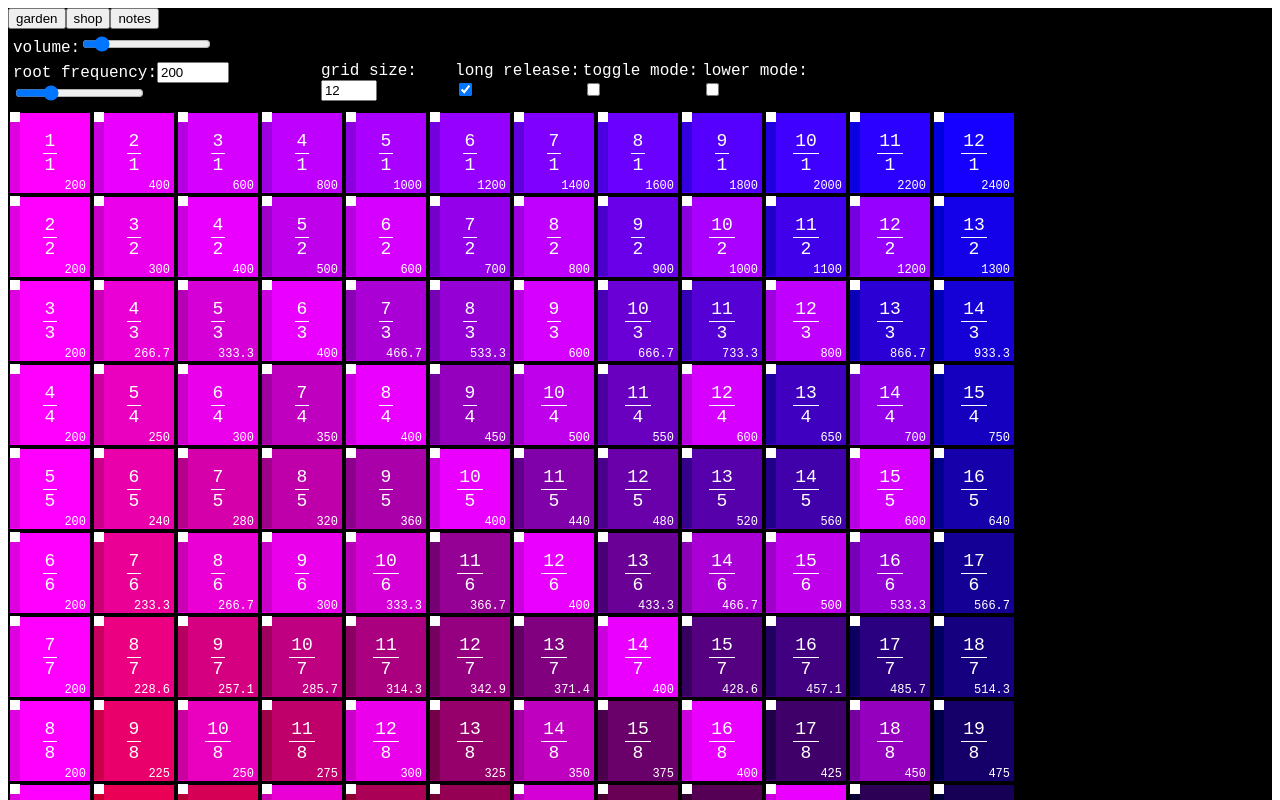
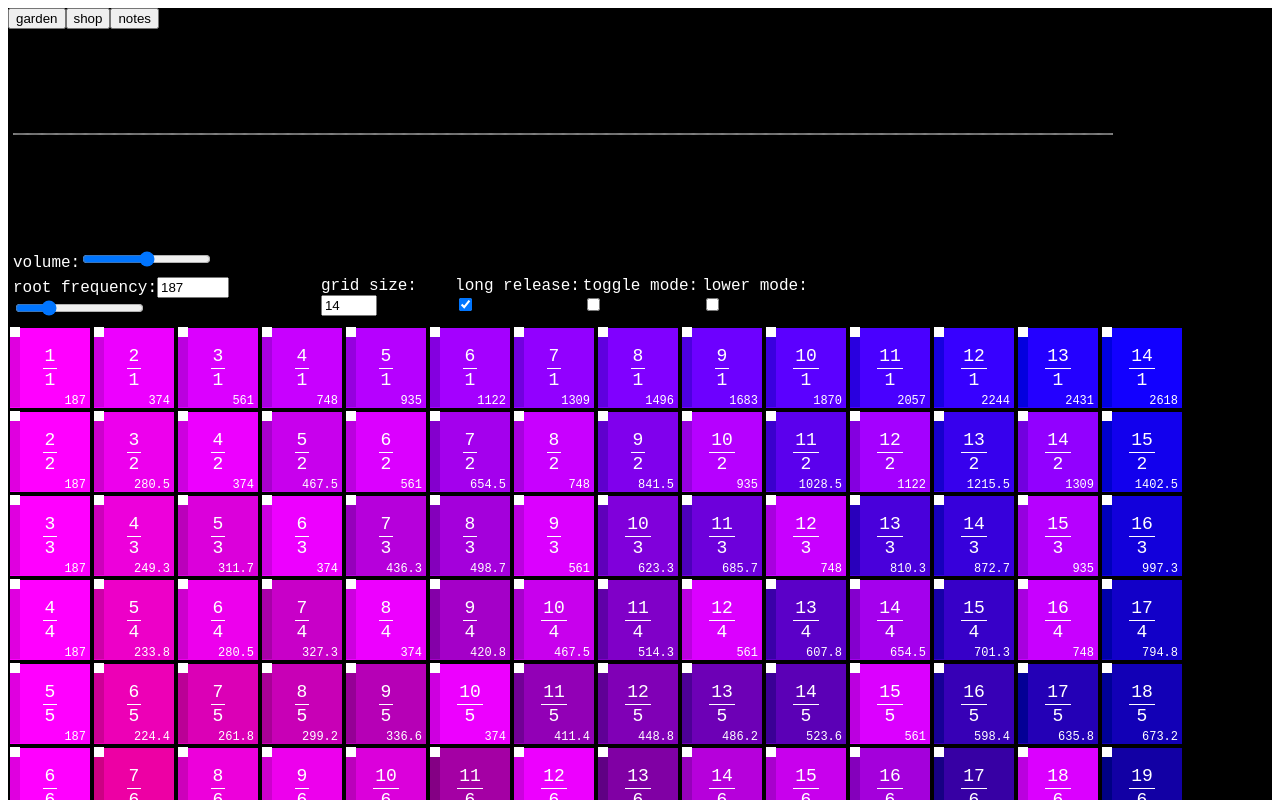
Before and after one commit to nomisaur/garden, a React app: page / in a window 1280 px wide. Both pictures are taken after a click on the button "notes". Shown: the top 800 px of the page. Built offline with nearby package versions, Linux system fonts and the light colour scheme; the HTML template or start-up script is replaced by a standard one.

Commit message:
visualizer!!!

```diff
--- /dev/null
+++ b/src/components/music/canvas/canvas.js
@@ -0,0 +1,28 @@
+import React, { useRef, useEffect } from 'react';
+
+export const Canvas = ({ draw, ...props }) => {
+   const canvasRef = useRef(null);
+
+   useEffect(() => {
+      const canvas = canvasRef.current;
+      const context = canvas.getContext('2d');
+      context.fillStyle = '#000';
+      context.lineWidth = 1;
+      context.strokeStyle = '#fff';
+      let animationFrameId;
+
+      const render = () => {
+         draw(context);
+         animationFrameId = window.requestAnimationFrame(render);
+      };
+      render();
+
+      return () => {
+         window.cancelAnimationFrame(animationFrameId);
+      };
+   }, [draw]);
+
+   console.log('Canvas render');
+
+   return <canvas ref={canvasRef} {...props} />;
+};
--- /dev/null
+++ b/src/components/music/canvas/index.js
@@ -0,0 +1 @@
+export * from './canvas';
--- a/src/components/music/music.js
+++ b/src/components/music/music.js
@@ -4,18 +4,23 @@ import { isDev } from '../../config';
 
 import { NoteGrid } from './noteGrid';
 import { VolumeSlider } from './volumeSlider';
+import { Visualizer } from './visualizer';
 
 export const Music = () => {
    const { hasInteracted } = useAppContext();
    const [audioCtx] = useState(new AudioContext());
    const [masterGain] = useState(audioCtx.createGain());
+   const [analyser] = useState(audioCtx.createAnalyser());
 
    useEffect(() => {
-      masterGain.connect(audioCtx.destination);
+      analyser.fftSize = 2048;
+      masterGain.connect(analyser);
+      analyser.connect(audioCtx.destination);
    }, []);
 
    return hasInteracted || isDev ? (
-      <MusicContext.Provider value={{ audioCtx, masterGain }}>
+      <MusicContext.Provider value={{ audioCtx, masterGain, analyser }}>
+         <Visualizer />
          <VolumeSlider />
          <NoteGrid />
       </MusicContext.Provider>
--- /dev/null
+++ b/src/components/music/visualizer/index.js
@@ -0,0 +1 @@
+export * from './visualizer';
--- /dev/null
+++ b/src/components/music/visualizer/visualizer.js
@@ -0,0 +1,42 @@
+import React, { useState, useEffect, useReducer, useRef } from 'react';
+import { useMusicContext } from '../../../hooks';
+import { Canvas } from '../canvas';
+
+export const Visualizer = () => {
+   const { audioCtx, masterGain, analyser } = useMusicContext();
+   const bufferLength = analyser.frequencyBinCount;
+   const [dataArray] = useState(new Uint8Array(bufferLength));
+   useEffect(() => {
+      analyser.getByteTimeDomainData(dataArray);
+   }, []);
+
+   return (
+      <Canvas
+         height={200}
+         width={1100}
+         style={{ padding: '5px' }}
+         draw={(canvasCtx) => {
+            const { width, height } = canvasCtx.canvas;
+            analyser.getByteTimeDomainData(dataArray);
+            canvasCtx.clearRect(0, 0, width, height);
+            canvasCtx.beginPath();
+            const sliceWidth = (width * 1.0) / bufferLength;
+            let x = 0;
+            for (let i = 0; i < bufferLength; i++) {
+               const v = dataArray[i] / 128.0;
+               const y = (v * height) / 2;
+
+               if (i === 0) {
+                  canvasCtx.moveTo(x, y);
+               } else {
+                  canvasCtx.lineTo(x, y);
+               }
+
+               x += sliceWidth;
+            }
+            canvasCtx.lineTo(width, height / 2);
+            canvasCtx.stroke();
+         }}
+      />
+   );
+};
--- a/src/config.js
+++ b/src/config.js
@@ -5,9 +5,9 @@ export const { isDev } = webpackConfig;
 export const ticRate = 100;
 
 // initial music settings
-export const initialVolume = 0.1;
-export const rootFrequency = 200;
-export const noteGridSize = 12;
+export const initialVolume = 0.5;
+export const rootFrequency = 187;
+export const noteGridSize = 14;
 export const initialToggleMode = false;
 export const initialLongRelease = true;
 export const initialLowerMode = false;
```
